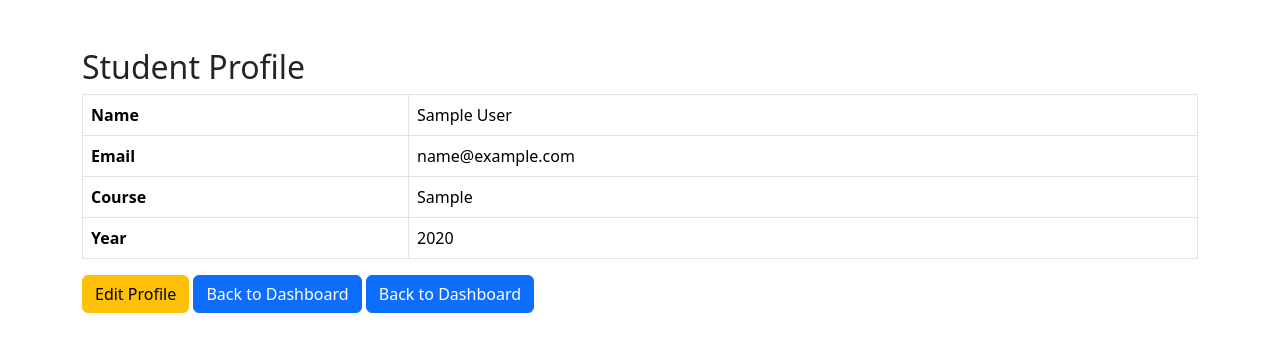
After one commit to manasi324/College-Management-Portal, a Flask app: page /profile in a window 1280 px wide. The commit adds this page. Shown: the top 352 px of the page. Run offline with Flask 3, Linux system fonts and the light colour scheme; the visitor is signed in with stand-in values (Sample User, id 1); tables that the repository leaves empty hold one stand-in row (values such as "Sample post").

Commit message:
Added student dashboard with sidebar, profile, notices, events, study materials, and edit profile pages

```diff
--- a/college-portal/app.py
+++ b/college-portal/app.py
@@ -74,11 +74,43 @@ def dashboard():
         'dashboard.html',
         student=student
     )
+@app.route('/profile')
+def profile():
+    student = Student.query.get(session['student_id'])
+    return render_template('profile.html', student=student)
+
+@app.route('/notices')
+def notices():
+    return render_template('notices.html')
+
+@app.route('/events')
+def events():
+    return render_template('events.html')
+
+@app.route('/materials')
+def materials():
+    return render_template('materials.html')
+
 @app.route('/logout')
 def logout():
     session.clear()
     return redirect('/')
 
+@app.route('/edit_profile', methods=['GET', 'POST'])
+def edit_profile():
+    student = Student.query.get(session['student_id'])
+
+    if request.method == 'POST':
+        student.name = request.form['name']
+        student.email = request.form['email']
+        student.course = request.form['course']
+        student.year = request.form['year']
+
+        db.session.commit()
+
+        return redirect('/profile')
+
+    return render_template('edit_profile.html', student=student)
 
 if __name__ == '__main__':
     app.run(host='0.0.0.0', port=5000, debug=True)
--- /dev/null
+++ b/college-portal/templates/profile.html
@@ -0,0 +1,39 @@
+<!DOCTYPE html>
+<html>
+<head>
+    <title>Profile</title>
+    <link href="https://cdn.jsdelivr.net/npm/bootstrap@5.3.3/dist/css/bootstrap.min.css" rel="stylesheet">
+</head>
+<body class="container mt-5">
+
+<h2>Student Profile</h2>
+
+<table class="table table-bordered">
+    <tr>
+        <th>Name</th>
+        <td>{{ student.name }}</td>
+    </tr>
+    <tr>
+        <th>Email</th>
+        <td>{{ student.email }}</td>
+    </tr>
+    <tr>
+        <th>Course</th>
+        <td>{{ student.course }}</td>
+    </tr>
+    <tr>
+        <th>Year</th>
+        <td>{{ student.year }}</td>
+    </tr>
+</table>
+<a href="/edit_profile" class="btn btn-warning">
+    Edit Profile
+</a>
+
+<a href="/dashboard" class="btn btn-primary">
+    Back to Dashboard
+</a>
+<a href="/dashboard" class="btn btn-primary">Back to Dashboard</a>
+
+</body>
+</html>
```
Also changed, not shown: college-portal/templates/dashboard.html (+24 -27 lines), college-portal/templates/edit_profile.html (added, +44 -0 lines), college-portal/templates/events.html (added), college-portal/templates/materials.html (added), college-portal/templates/notices.html (added).
